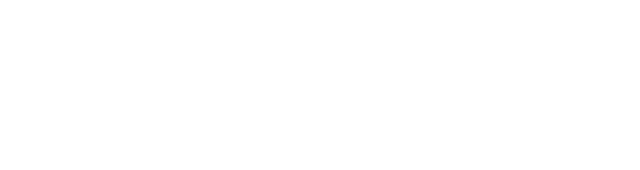
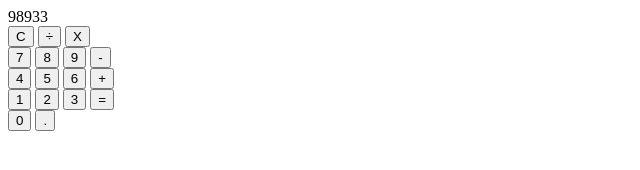
Before and after one commit to KGarvey92/calculator, a plain HTML site: page index.html in a window 1280 px wide. Shown: the whole page, without its empty margins (0-640 px from the left). Drawn offline with Linux system fonts and the light colour scheme.

Commit message:
basic html layout

```diff
--- a/index.html
+++ b/index.html
@@ -7,6 +7,33 @@
     <title>Calculator</title>
 </head>
 <body>
-
+    <div class="display">98933</div>
+    <div>
+        <button>C</button>
+        <button>&#xf7;</button>
+        <button>X</button>
+    </div>
+    <div>
+        <button>7</button>
+        <button>8</button>
+        <button>9</button>
+        <button>-</button>
+    </div>
+    <div>
+        <button>4</button>
+        <button>5</button>
+        <button>6</button>
+        <button>+</button>
+    </div>
+    <div>
+        <button>1</button>
+        <button>2</button>
+        <button>3</button>
+        <button>=</button>
+    </div>
+    <div>
+        <button>0</button>
+        <button>.</button>
+    </div>
 </body>
 </html>
```
